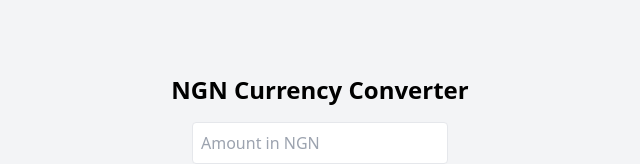
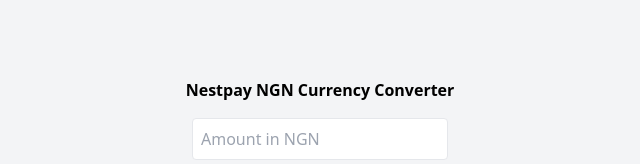
Before and after one commit to Nest-Financial-Technology-Limited/Exchange-Rate, a React (Vite) app: page / in a window 1280 px wide. Shown: the part 232-396 px from the top of the page, without its empty margins (320-960 px from the left). Built offline with nearby package versions, Linux system fonts and the light colour scheme.

Commit message:
Update App.jsx

```diff
--- a/src/App.jsx
+++ b/src/App.jsx
@@ -47,7 +47,7 @@
 
   return (
     <div className="min-h-screen flex flex-col items-center justify-center bg-gray-100 p-4">
-      <h1 className="text-2xl font-bold mb-4">NGN Currency Converter</h1>
+      <h1 className="text-1xl font-bold mb-4">Nestpay NGN Currency Converter</h1>
 
       <input
         type="number"
```
